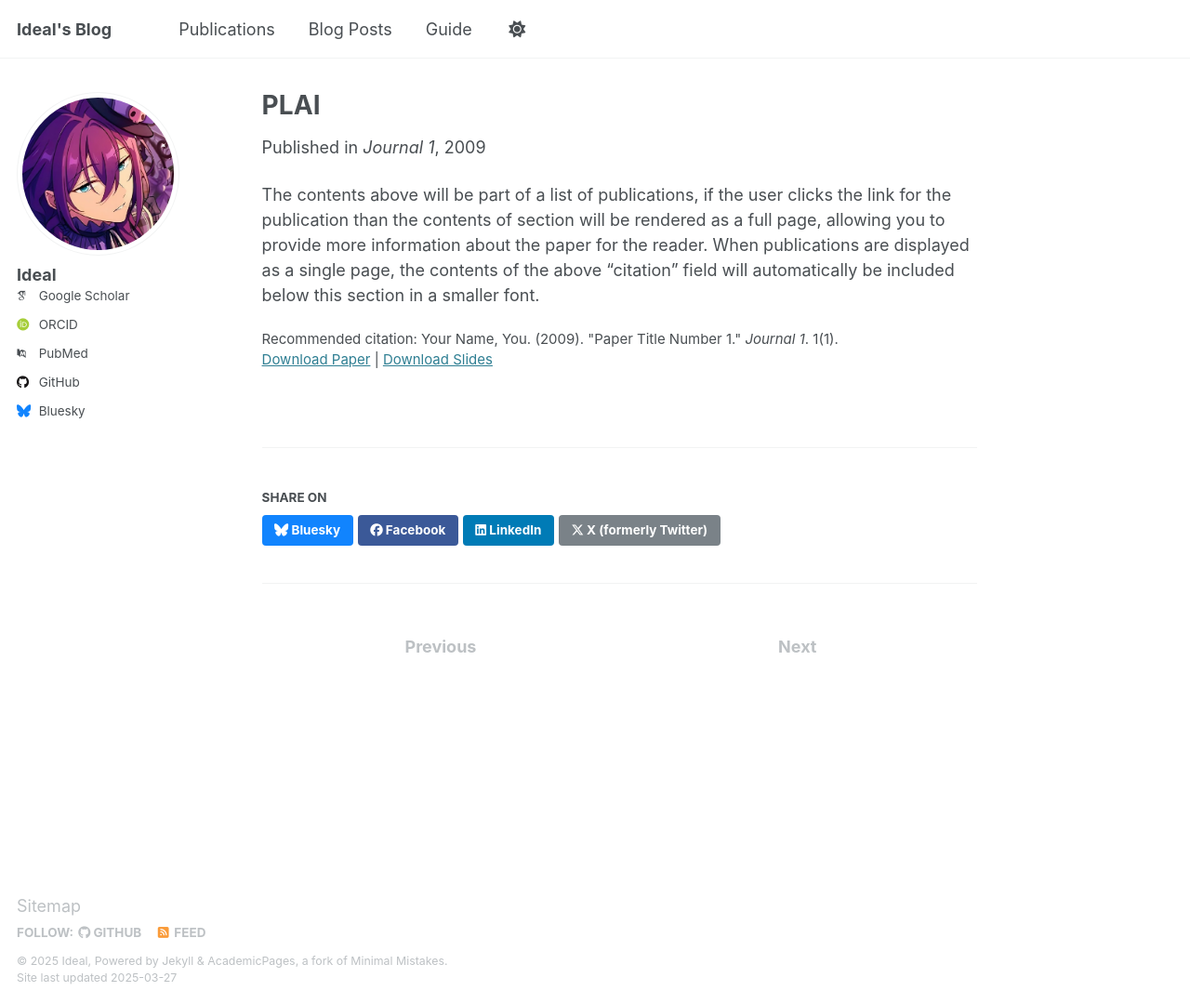
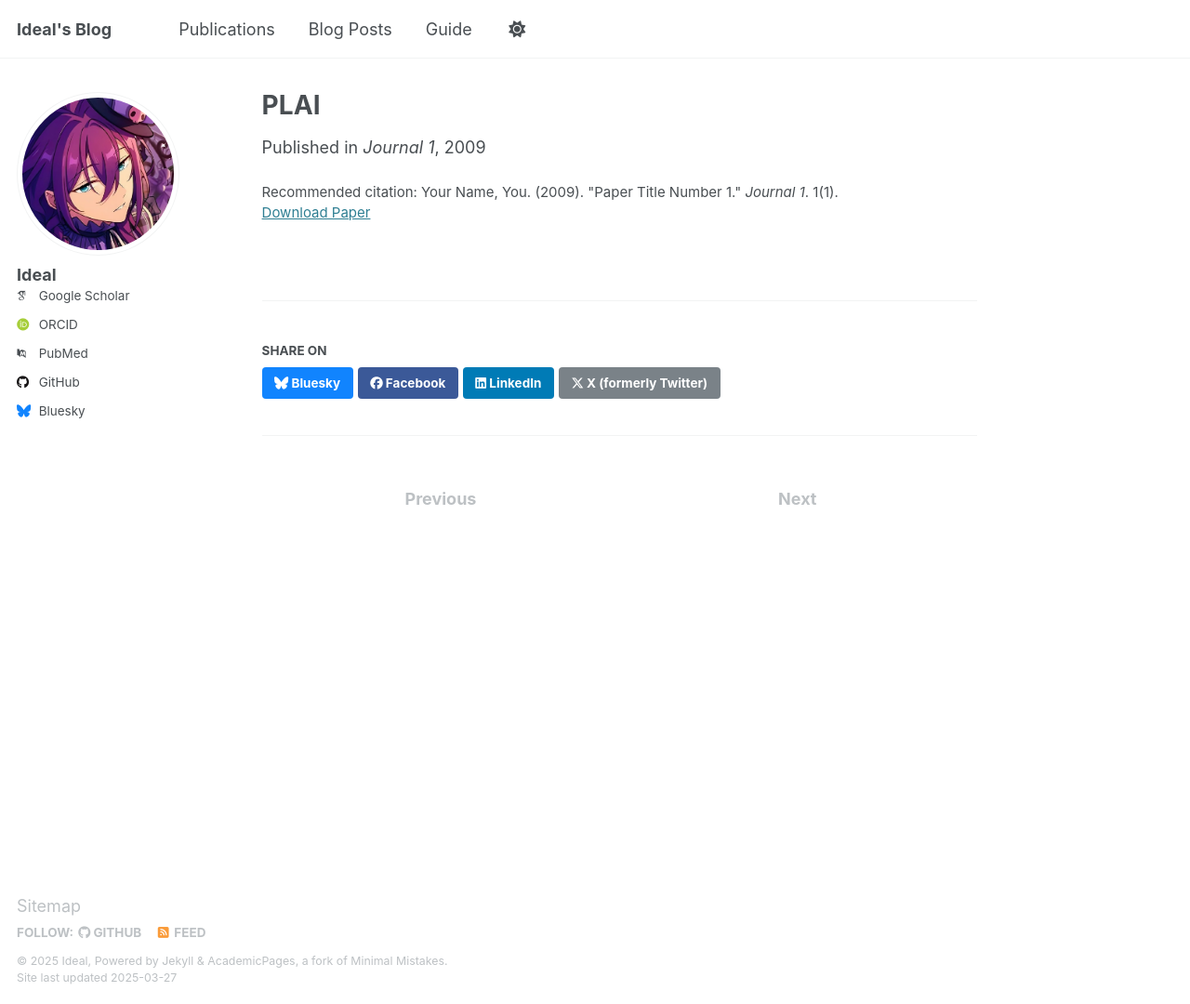
Before and after one commit to Malyuk-afk/IdealsBlog, a Jekyll site: the page built from _publications/2009-10-01-paper-title-number-1.md, in a window 1280 px wide and 1080 px high. Shown: the whole window at 93% size. Built offline with Jekyll 4.4.1, drawn with Linux system fonts in a browser that asks for light colours; some web fonts are replaced.

Commit message:
Update 2009-10-01-paper-title-number-1.md

```diff
--- a/_publications/2009-10-01-paper-title-number-1.md
+++ b/_publications/2009-10-01-paper-title-number-1.md
@@ -6,9 +6,6 @@ permalink: /publication/2009-10-01-paper-title-number-1
 excerpt: 'This paper is about the number 1. The number 2 is left for future work.'
 date: 2009-10-01
 venue: 'Journal 1'
-slidesurl: 'http://academicpages.github.io/files/slides1.pdf'
 paperurl: '/files/PLAI.pdf'
 citation: 'Your Name, You. (2009). &quot;Paper Title Number 1.&quot; <i>Journal 1</i>. 1(1).'
 ---
-
-The contents above will be part of a list of publications, if the user clicks the link for the publication than the contents of section will be rendered as a full page, allowing you to provide more information about the paper for the reader. When publications are displayed as a single page, the contents of the above "citation" field will automatically be included below this section in a smaller font.
```
